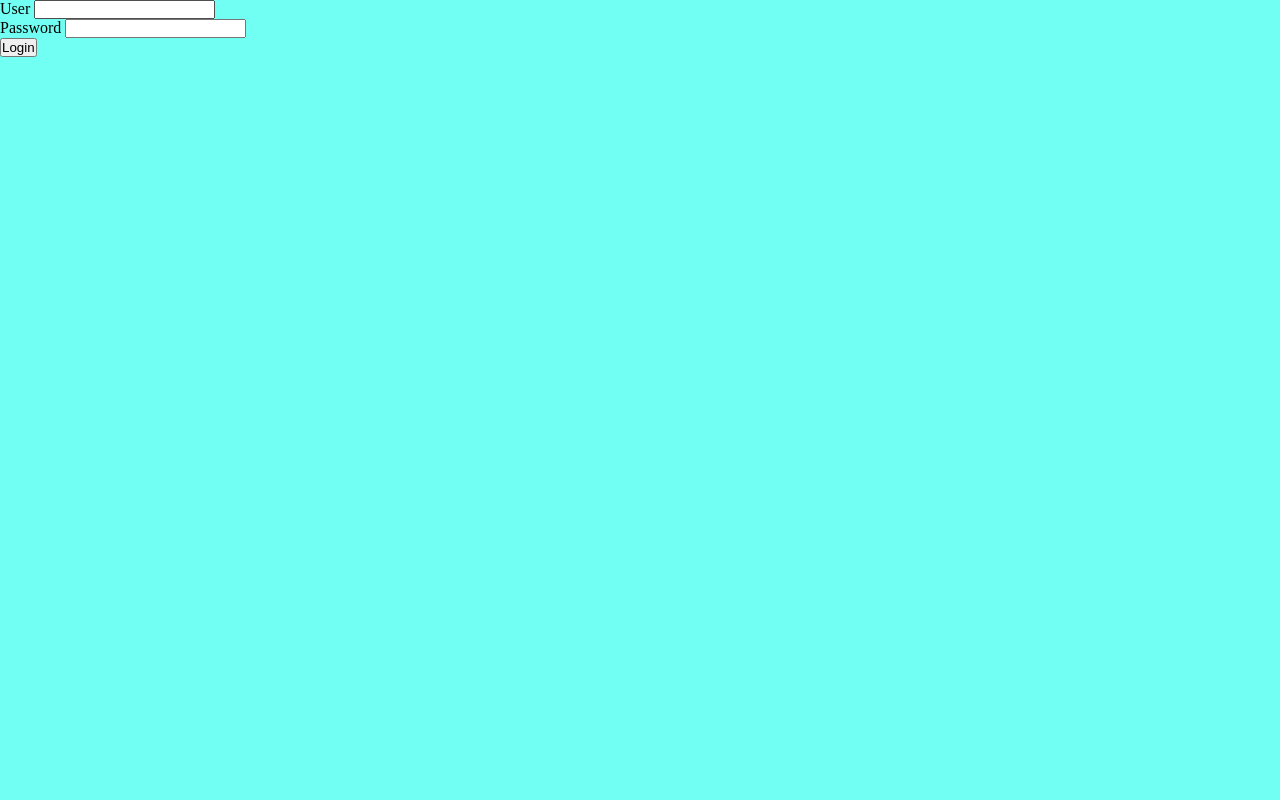
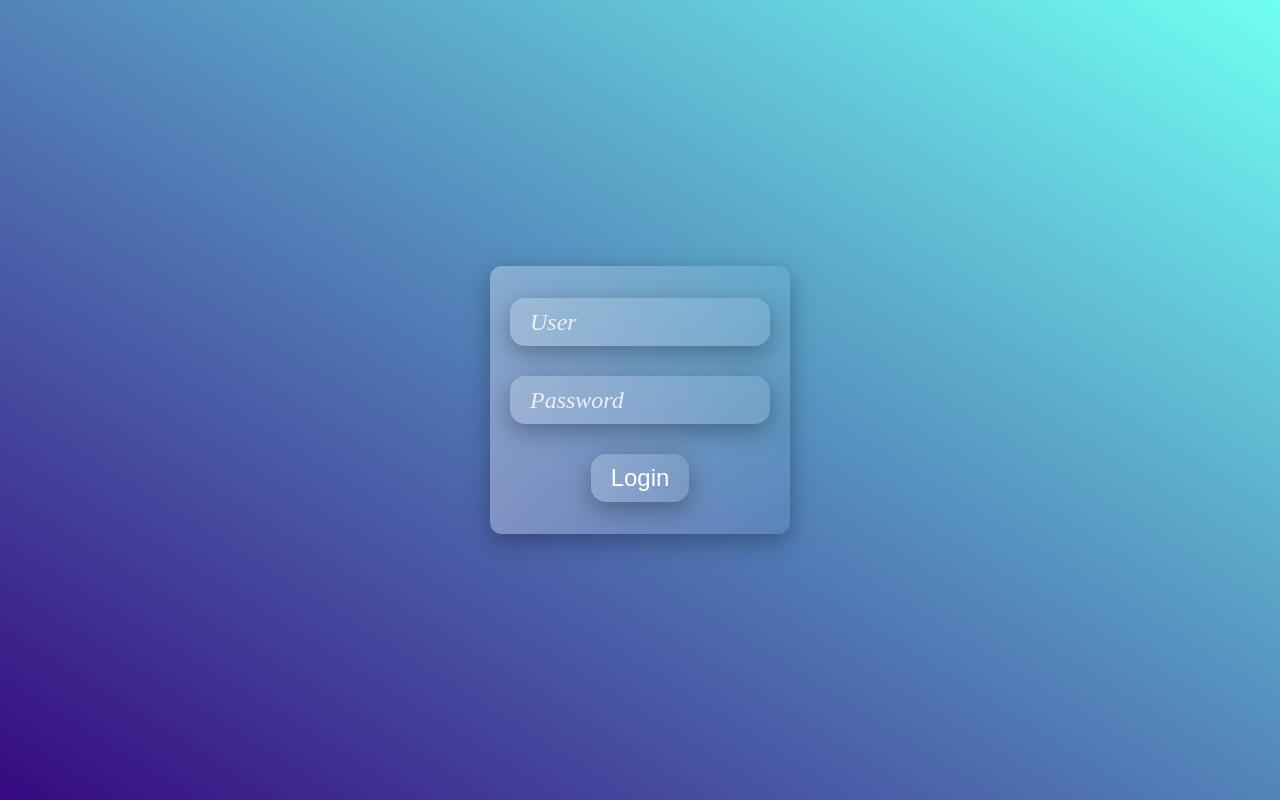
Before and after one commit to Pawwol1/practise, a plain HTML site: page login-form/index.html in a window 1280 px wide. Drawn offline with Linux system fonts and the light colour scheme.

Commit message:
added form with styling

```diff
--- a/login-form/index.html
+++ b/login-form/index.html
@@ -11,12 +11,12 @@
 <body>
     <form autocomplete="off">
         <div class="form_input--container">
+            <input id="user" type="text" placeholder=" ">
             <label for="user">User</label>
-            <input id="user" type="text">
         </div>
         <div class="form_input--container">
+            <input id="password" type="password" placeholder=" ">
             <label for="password">Password</label>
-            <input id="password" type="password">
         </div>
         <button>Login</button>
     </form>
--- a/login-form/style.css
+++ b/login-form/style.css
@@ -10,5 +10,93 @@
 }
 
 body {
-    background: var(--light);
+    background: linear-gradient(to top right, var(--dark), var(--light));
+    font-family: "Liberation Serif", sans-serif;
+    font-size: 24px;
+    height: 100vh;
+    width: 100vw;
+    display: flex;
+    justify-content: center;
+    align-items: center;
 }
+
+form {
+    background: linear-gradient(to left, rgba(255, 255, 255, 0.05), rgba(255, 255, 255, 0.3));
+    max-width: 300px;
+    border-radius: 12px;
+    box-shadow: 0 8px 24px 0 rgba(0, 0, 0, 0.3);
+    padding: 32px 20px;
+    text-align: center;
+}
+
+.form_input--container {
+    position: relative;
+    margin-bottom: 30px;
+}
+
+input,
+button {
+    background: linear-gradient(to left, rgba(255, 255, 255, 0.1), rgba(255, 255, 255, 0.2));
+    border: none;
+    border-radius: 15px;
+    box-shadow: 0 8px 24px 0 rgba(0, 0, 0, 0.3);
+    color: white;
+    font-size: 24px;
+    padding: 10px 20px;
+    transition: box-shadow 0.3s, outline 0.3s;
+}
+
+input {
+    width: 100%;
+}
+
+label {
+    color: white;
+    cursor: text;
+    font-style: italic;
+    opacity: 0.8;
+    position: absolute;
+    left: 20px;
+    top: 50%;
+    transform: translateY(-50%);
+    transition: left 0.2s, opacity 0.2s;
+}
+input:focus + label,
+input:not(:placeholder-shown) + label {
+    left: 150px;
+    opacity: 0;
+}
+
+input:hover,
+button:hover {
+    box-shadow: 0 8px 12px 0 rgba(0, 0, 0, 0.3);
+}
+
+input:focus,
+button:focus {
+    outline: solid 3px white;
+    opacity: 0.6;
+}
+
+button {
+    cursor: pointer;
+    position: relative;
+    overflow: hidden;
+}
+
+button:after {
+    content: "";
+    display: block;
+    background: rgba(255, 255, 255, 0.4);
+    height: 60px;
+    width: 40px;
+    position: absolute;
+    top: -15%;
+    left: -50px;
+    transform: skewX(-15deg);
+    transition: left 0.2s linear;
+}
+
+button:hover:after {
+    left: 110%;
+}
```
